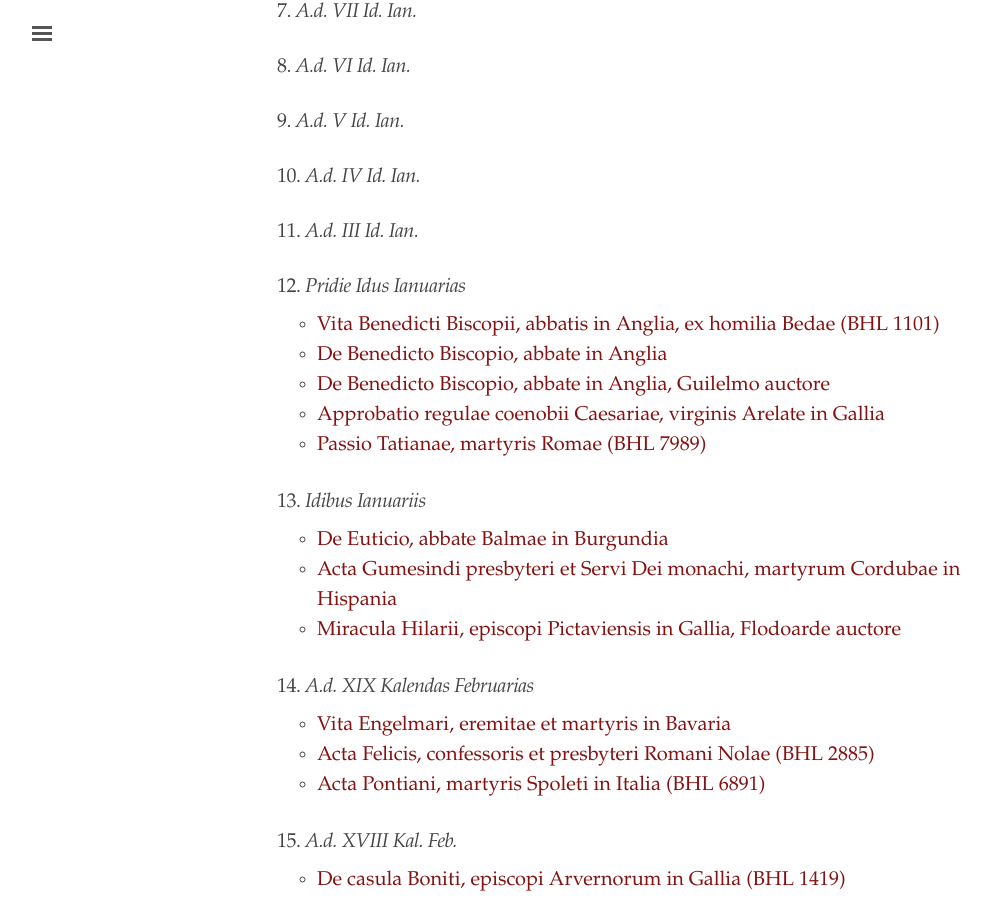
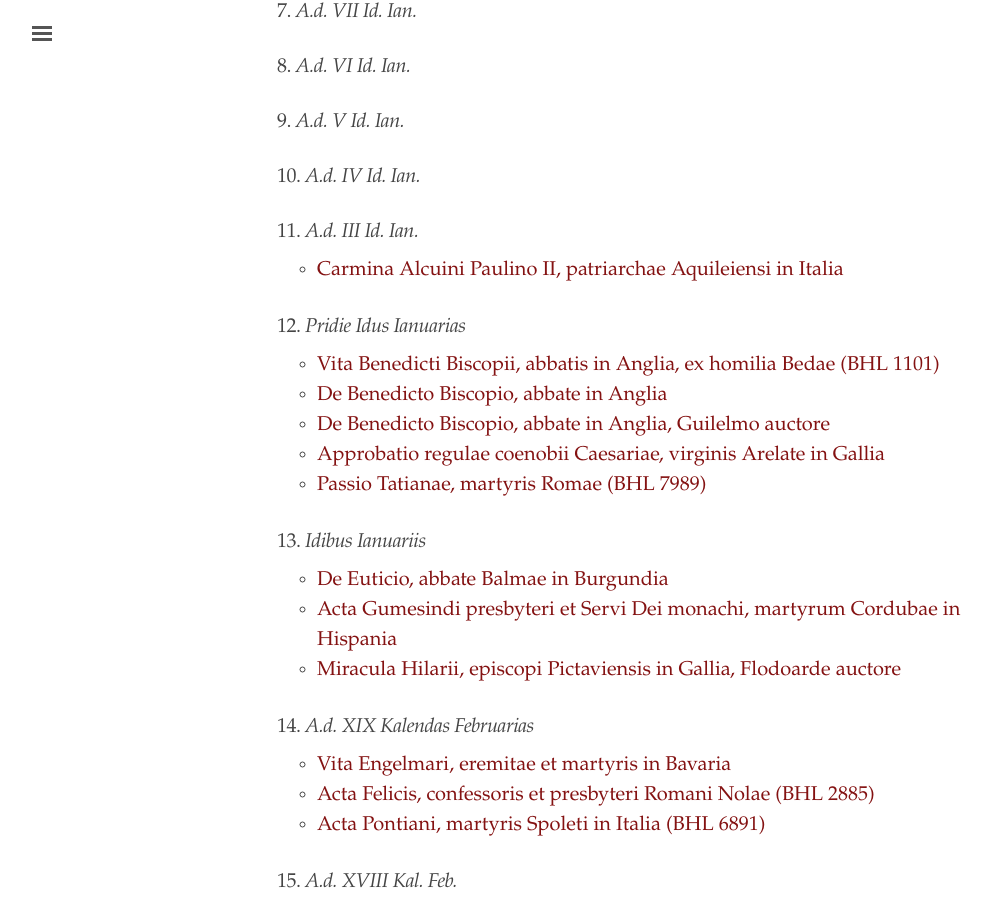
Before and after one commit to cjkoepke1/latin-hagiography, a Jekyll site: the page built from index.md, in a window 1280 px wide and 900 px high, scrolled down 1530 px. Shown: the whole window, without its empty margins (3-993 px from the left). Built offline with Jekyll 4.4.1, drawn with Linux system fonts in a browser that asks for light colours.

Commit message:
Added Carmina Alcuini Paulino II

```diff
--- a/index.md
+++ b/index.md
@@ -61,6 +61,8 @@ title: "Latin Hagiography"
 ### 10. *A.d. IV Id. Ian.*
 
 ### 11. *A.d. III Id. Ian.*
+
+- [Carmina Alcuini Paulino II, patriarchae Aquileiensi in Italia](https://cjkoepke1.github.io/latin-hagiography/texts/carmina-alcuini-paulino/)
 
 ### 12. *Pridie Idus Ianuarias*
 
```
